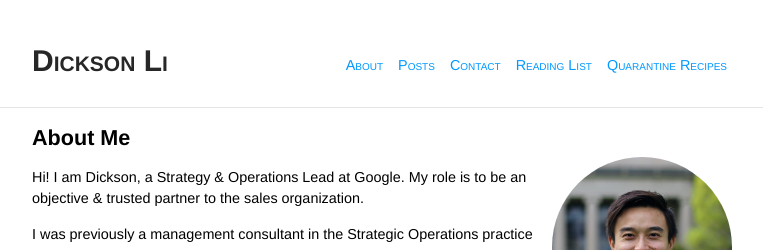
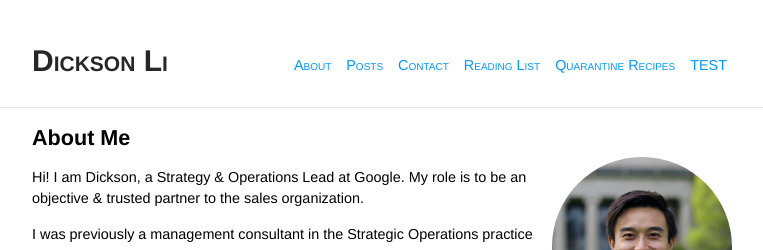
Before and after one commit to nicksolid/nicksolid.github.io, a Jekyll site: the page built from index.md, in a window 1280 px wide. Shown: the top 250 px of the page, without its empty margins (258-1021 px from the left). Built offline with Jekyll 4.4.1, drawn with Linux system fonts in a browser that asks for light colours; some web fonts are replaced.

Commit message:
Update _config.yml

```diff
--- a/_config.yml
+++ b/_config.yml
@@ -27,5 +27,7 @@ nav:
    link: "reading_list"
  - name: "Quarantine recipes"
    link: "quarantine_recipes"
+ - name: "TEST"
+   link: "TEST"
 
 permalink: /:categories/:title/
```
